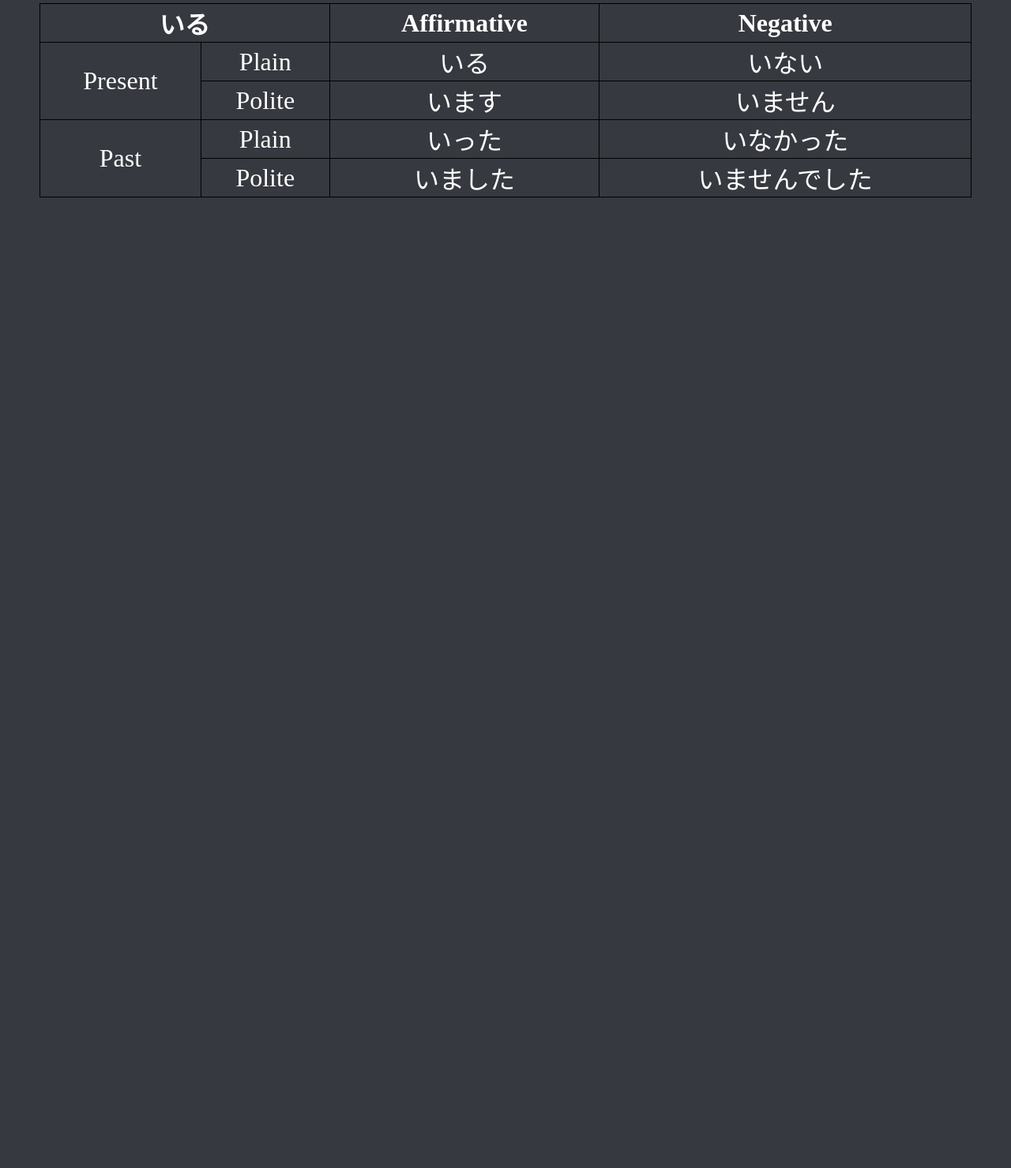
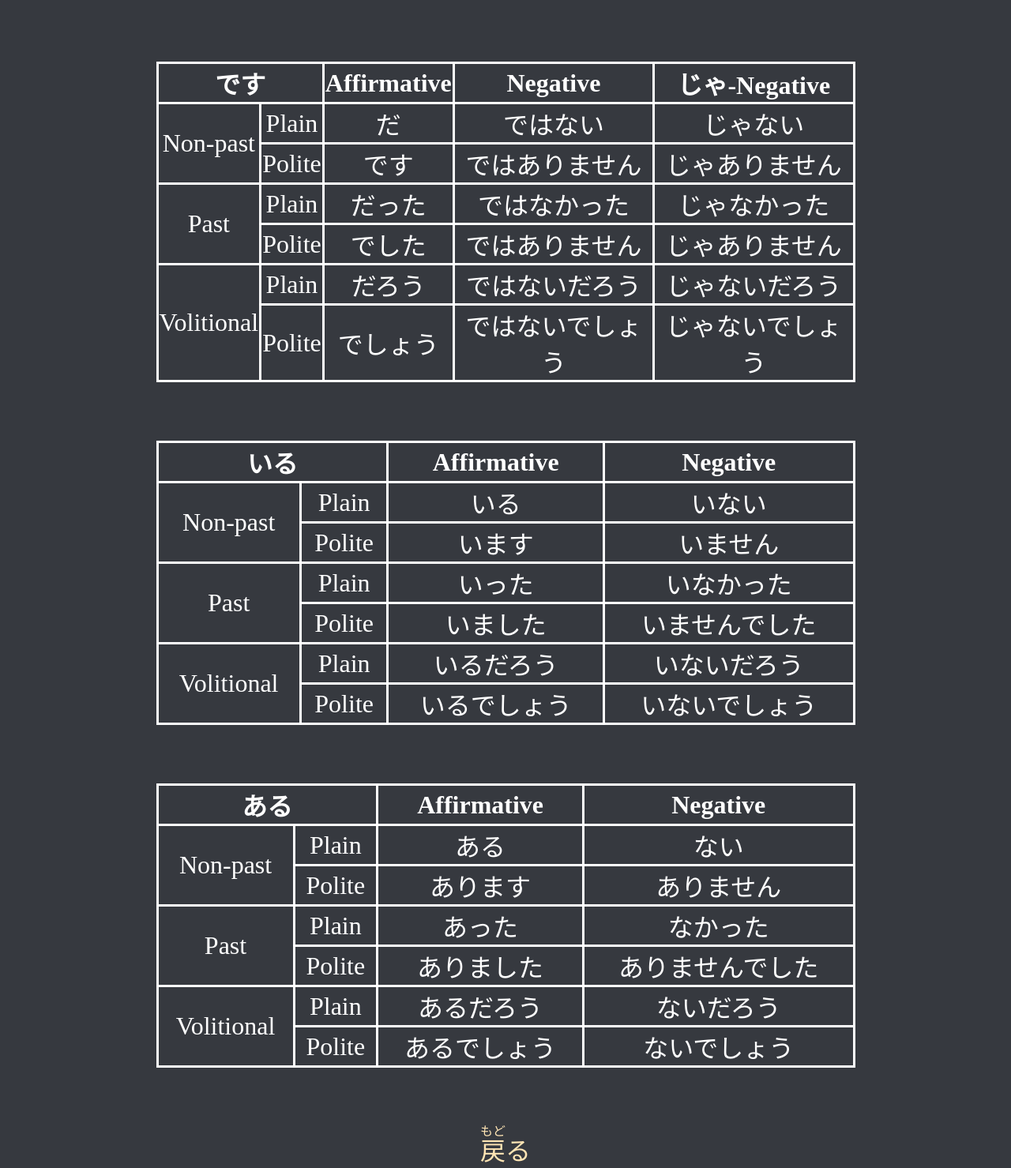
Before and after one commit to wingofcalamity/wingofcalamity.github.io, a plain HTML site: page pages/iadtable.html in a window 1280 px wide. Shown: the part 46-1525 px from the top of the page at 79% size. Before the commit the page ends 800 px from the top, so only its background shows below. Drawn offline with Linux system fonts and the light colour scheme.

Commit message:
Big changes

```diff
--- a/default.css
+++ b/default.css
@@ -25,8 +25,7 @@ h1 {
     text-align: center;}
 /* div addons lol */
 div {
-    color: white;
-}
+    color: white;}
 .vertical {
         display:flex;
         justify-content:center;
@@ -44,5 +43,8 @@ ruby {
 rt {
     font-weight: 300;}
 table, th, td {
-    border: 1px solid black;
+    border: 3px solid white;
     border-collapse: collapse;}
+.center {
+    margin-left: auto;
+    margin-right: auto;}
--- a/pages/iadtable.html
+++ b/pages/iadtable.html
@@ -2,17 +2,66 @@
 <html>
 <head>
     <link rel="stylesheet" href="../default.css">
-    <title>Class 2.0</title>
+    <title>です、いる、ある</title>
 </head>
 <body>
-  <table style="width:100%">
+  <!--です--><br><br>
+<table style="width:75%" class=center>
+  <tr>
+    <th colspan="2">です</th>
+    <th>Affirmative</th>
+    <th>Negative</th>
+    <th>じゃ-Negative</th>
+  </tr>
+  <tr>
+    <td rowspan="2">Non-past</td>
+    <td>Plain</td>
+    <td>だ</td>
+    <td>ではない</td>
+    <td>じゃない</td>
+  </tr>
+  <tr>
+    <td>Polite</td>
+    <td>です</td>
+    <td>ではありません</td>
+    <td>じゃありません</td>
+  </tr>
+  <tr>
+    <td rowspan="2">Past</td>
+    <td>Plain</td>
+    <td>だった</td>
+    <td>ではなかった</td>
+    <td>じゃなかった</td>
+  </tr>
+  <tr>
+    <td>Polite</td>
+    <td>でした</td>
+    <td>ではありません</td>
+    <td>じゃありません</td>
+  </tr>
+  <tr>
+    <td rowspan="2">Volitional</td>
+    <td>Plain</td>
+    <td>だろう</td>
+    <td>ではないだろう</td>
+    <td>じゃないだろう</td>
+  </tr>
+  <tr>
+    <td>Polite</td>
+    <td>でしょう</td>
+    <td>ではないでしょう</td>
+    <td>じゃないでしょう</td>
+  </tr>
+</table>
+  <!--いる--><br><br>
+<table style="width:75%" class=center>
   <tr>
     <th colspan="2">いる</th>
     <th>Affirmative</th>
     <th>Negative</th>
   </tr>
   <tr>
-      <td rowspan="2">Present</td>
+    <td rowspan="2">Non-past</td>
     <td>Plain</td>
     <td>いる</td>
     <td>いない</td>
@@ -33,6 +82,59 @@
     <td>いました</td>
     <td>いませんでした</td>
   </tr>
+  <tr>
+    <td rowspan="2">Volitional</td>
+    <td>Plain</td>
+    <td>いるだろう</td>
+    <td>いないだろう</td>
+  </tr>
+  <tr>
+    <td>Polite</td>
+    <td>いるでしょう</td>
+    <td>いないでしょう</td>
+  </tr>
 </table>
+  <!--ある--><br><br>
+<table style="width:75%" class=center>
+  <tr>
+    <th colspan="2">ある</th>
+    <th>Affirmative</th>
+    <th>Negative</th>
+  </tr>
+  <tr>
+      <td rowspan="2">Non-past</td>
+      <td>Plain</td>
+      <td>ある</td>
+      <td>ない</td>
+    </tr>
+    <tr>
+      <td>Polite</td>
+      <td>あります</td>
+      <td>ありません</td>
+    </tr>
+    <tr>
+      <td rowspan="2">Past</td>
+      <td>Plain</td>
+      <td>あった</td>
+      <td>なかった</td>
+    </tr>
+    <tr>
+      <td>Polite</td>
+      <td>ありました</td>
+      <td>ありませんでした</td>
+    </tr>
+    <tr>
+      <td rowspan="2">Volitional</td>
+      <td>Plain</td>
+      <td>あるだろう</td>
+      <td>ないだろう</td>
+    </tr>
+    <tr>
+      <td>Polite</td>
+      <td>あるでしょう</td>
+      <td>ないでしょう</td>
+    </tr>
+</table><br><br>
+  <a href="../index.html"><ruby>戻<rt>もど</rt></ruby>る</a>
 </body>
 </html>
```
Also changed, not shown: index.html (+5 -4 lines), pages/masutable.html (added, +33 -0 lines). Lines whose indentation alone changed are shown as unchanged.
